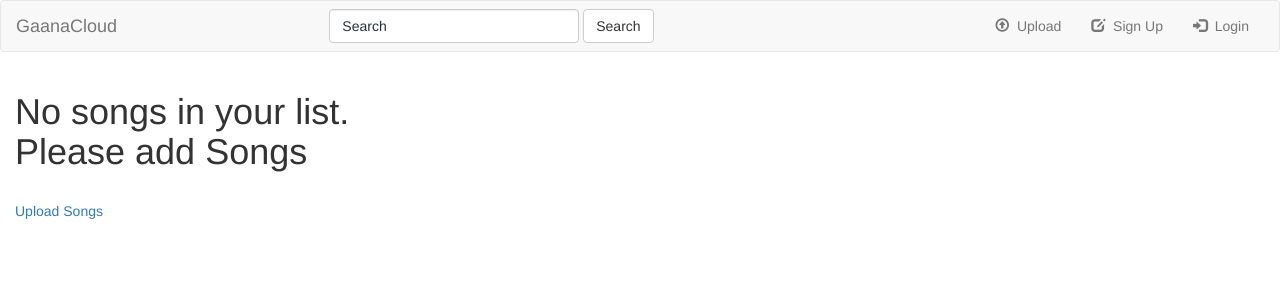
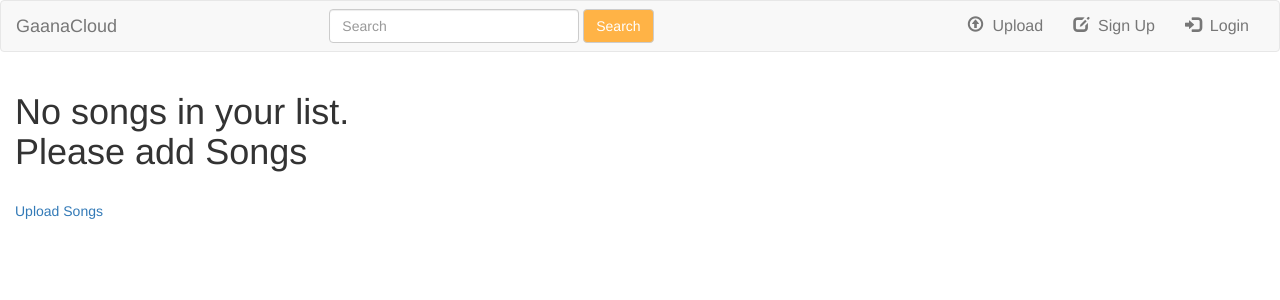
Before and after one commit to ishanjoshi02/MiniProject, a PHP site: page / in a window 1280 px wide. Shown: the top 300 px of the page. Run offline with PHP 8.4, Linux system fonts and the light colour scheme; the visitor is signed in with stand-in values (Sample User, id 1); data that the repository does not hold is empty; some libraries are stand-ins or nearby versions.

Commit message:
Added stylesheet reference for index.php

```diff
--- a/index.php
+++ b/index.php
@@ -13,6 +13,7 @@
         <script src="https://maxcdn.bootstrapcdn.com/bootstrap/3.3.7/js/bootstrap.min.js"
         integrity="sha384-Tc5IQib027qvyjSMfHjOMaLkfuWVxZxUPnCJA7l2mCWNIpG9mGCD8wGNIcPD7Txa"
         crossorigin="anonymous"></script>
+        <link rel="stylesheet" type="text/css" href="Stylesheets/styleIndex.css">
     </head>
     <body>
         <?php
@@ -40,7 +41,7 @@
                     </ul>
                     <form class="navbar-form navbar-left" role="search" method="get" action="" style="margin-left: 12.5%;">
                         <div class="form-group">
-                            <input type="text" class="form-control" name="q" placeholder="Search" style="-webkit-text-fill-color: #263238;width: 250px; ">
+                            <input type="text" class="form-control" name="q" placeholder="Search" style="width: 250px; ">
                         </div>
                         <button id="search" type="submit" class="btn btn-default">Search</button>
                     </form>
```
